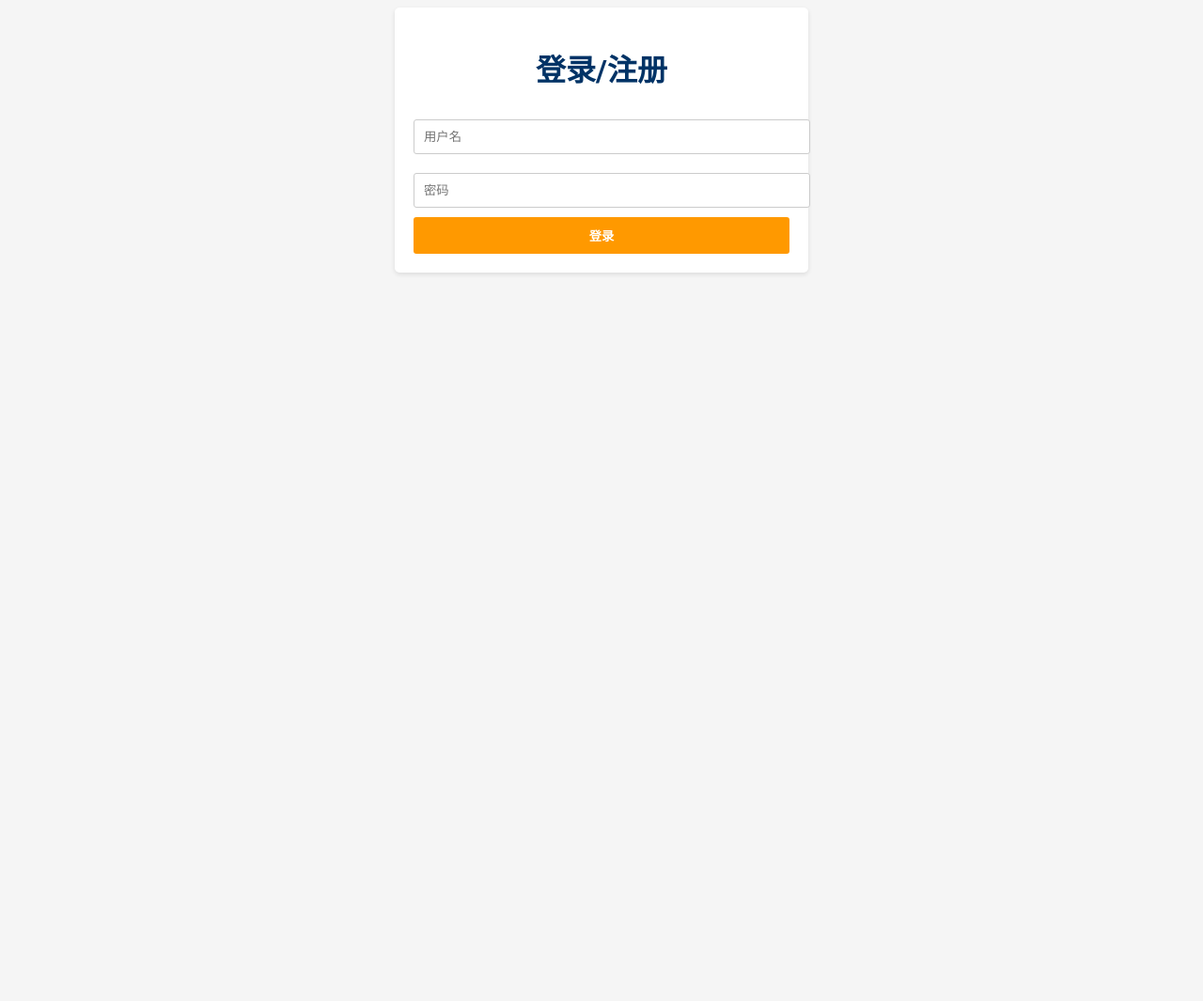
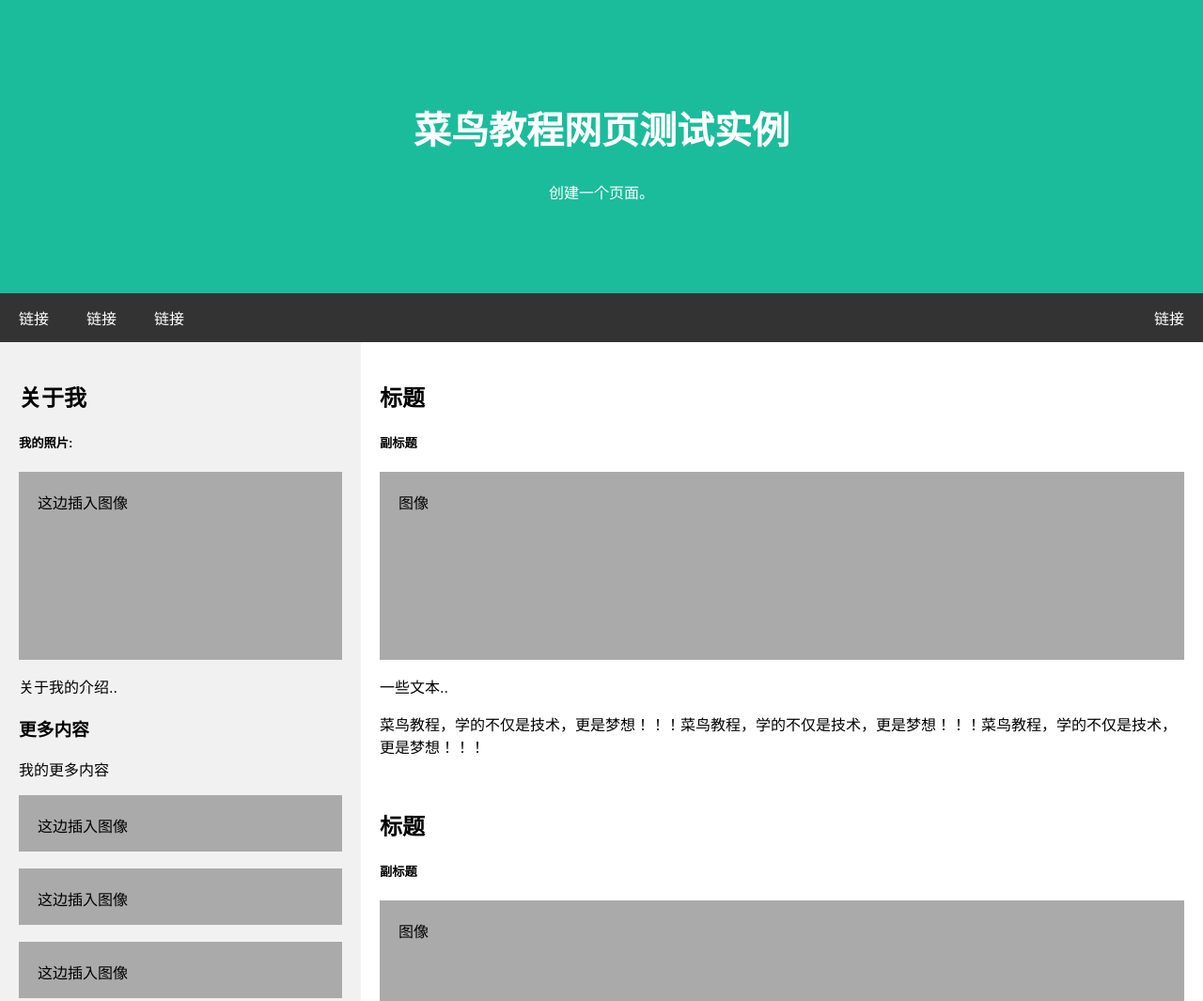
Before and after one commit to CSZLM/cszlm.github.io, a plain HTML site: page index.html in a window 1280 px wide. Shown: the top 1065 px of the page at 94% size. Before the commit the page ends 800 px from the top, so only its background shows below. Drawn offline with Linux system fonts and the light colour scheme.

Commit message:
Update index.html

```diff
--- a/index.html
+++ b/index.html
@@ -1,62 +1,159 @@
 <!DOCTYPE html>
-<html lang="en">
+<html>
 <head>
+<title>页面标题</title>
 <meta charset="UTF-8">
-    <meta name="viewport" content="width=device-width, initial-scale=1.0">
-    <title>登录注册界面</title>
+<meta name="viewport" content="width=device-width, initial-scale=1">
 <style>
+* {
+    box-sizing: border-box;
+}
+
+/* body 样式 */
 body {
-            font-family: 'Roboto', sans-serif;
-            background-color: #F5F5F5;
+    font-family: Arial;
+    margin: 0;
 }
-        .container {
-            max-width: 400px;
-            margin: 0 auto;
+
+/* 标题 */
+.header {
+    padding: 80px;
+    text-align: center;
+    background: #1abc9c;
+    color: white;
+}
+
+/* 标题字体加大 */
+.header h1 {
+    font-size: 40px;
+}
+
+/* 导航 */
+.navbar {
+    overflow: hidden;
+    background-color: #333;
+}
+
+/* 导航栏样式 */
+.navbar a {
+    float: left;
+    display: block;
+    color: white;
+    text-align: center;
+    padding: 14px 20px;
+    text-decoration: none;
+}
+
+/* 右侧链接*/
+.navbar a.right {
+    float: right;
+}
+
+/* 鼠标移动到链接的颜色 */
+.navbar a:hover {
+    background-color: #ddd;
+    color: black;
+}
+
+/* 列容器 */
+.row {
+    display: -ms-flexbox; /* IE10 */
+    display: flex;
+    -ms-flex-wrap: wrap; /* IE10 */
+    flex-wrap: wrap;
+}
+
+/* 创建两个列 */
+/* 边栏 */
+.side {
+    -ms-flex: 30%; /* IE10 */
+    flex: 30%;
+    background-color: #f1f1f1;
     padding: 20px;
-            background-color: #fff;
-            border-radius: 5px;
-            box-shadow: 0 2px 5px rgba(0, 0, 0, 0.1);
 }
-        h1 {
+
+/* 主要的内容区域 */
+.main {
+    -ms-flex: 70%; /* IE10 */
+    flex: 70%;
+    background-color: white;
+    padding: 20px;
+}
+
+/* 测试图片 */
+.fakeimg {
+    background-color: #aaa;
+    width: 100%;
+    padding: 20px;
+}
+
+/* 底部 */
+.footer {
+    padding: 20px;
     text-align: center;
-            color: #003366;
+    background: #ddd;
 }
-        input[type="text"], input[type="password"] {
+
+/* 响应式布局 - 在屏幕设备宽度尺寸小于 700px 时, 让两栏上下堆叠显示 */
+@media screen and (max-width: 700px) {
+    .row {
+        flex-direction: column;
+    }
+}
+
+/* 响应式布局 - 在屏幕设备宽度尺寸小于 400px 时, 让导航栏目上下堆叠显示 */
+@media screen and (max-width: 400px) {
+    .navbar a {
+        float: none;
         width: 100%;
-            padding: 10px;
-            margin: 10px 0;
-            border: 1px solid #ccc;
-            border-radius: 3px;
-            outline: none;
-            transition: box-shadow 0.3s;
     }
-        input[type="text"]:focus, input[type="password"]:focus {
-            box-shadow: 0 0 5px rgba(0, 102, 204, 0.5);
-        }
-        button {
-            width: 100%;
-            padding: 10px;
-            background-color: #FF9900;
-            border: none;
-            border-radius: 3px;
-            color: #fff;
-            font-weight: bold;
-            cursor: pointer;
-            transition: background-color 0.3s;
-        }
-        button:hover {
-            background-color: #FFA726;
 }
 </style>
 </head>
 <body>
-    <div class="container">
-        <h1>登录/注册</h1>
-        <form>
-            <input type="text" placeholder="用户名" required>
-            <input type="password" placeholder="密码" required>
-            <button type="submit">登录</button>
-        </form>
+
+<div class="header">
+  <h1>菜鸟教程网页测试实例</h1>
+  <p>创建一个页面。</p>
 </div>
+
+<div class="navbar">
+  <a href="#">链接</a>
+  <a href="#">链接</a>
+  <a href="#">链接</a>
+  <a href="#" class="right">链接</a>
+</div>
+
+<div class="row">
+  <div class="side">
+      <h2>关于我</h2>
+      <h5>我的照片:</h5>
+      <div class="fakeimg" style="height:200px;">这边插入图像</div>
+      <p>关于我的介绍..</p>
+      <h3>更多内容</h3>
+      <p>我的更多内容</p>
+      <div class="fakeimg" style="height:60px;">这边插入图像</div><br>
+      <div class="fakeimg" style="height:60px;">这边插入图像</div><br>
+      <div class="fakeimg" style="height:60px;">这边插入图像</div>
+  </div>
+  <div class="main">
+      <h2>标题</h2>
+      <h5>副标题</h5>
+      <div class="fakeimg" style="height:200px;">图像</div>
+      <p>一些文本..</p>
+      <p>菜鸟教程，学的不仅是技术，更是梦想！！！菜鸟教程，学的不仅是技术，更是梦想！！！菜鸟教程，学的不仅是技术，更是梦想！！！</p>
+      <br>
+      <h2>标题</h2>
+      <h5>副标题</h5>
+      <div class="fakeimg" style="height:200px;">图像</div>
+      <p>一些文本..</p>
+      <p>菜鸟教程，学的不仅是技术，更是梦想！！！菜鸟教程，学的不仅是技术，更是梦想！！！菜鸟教程，学的不仅是技术，更是梦想！！！</p>
+  </div>
+</div>
+
+<div class="footer">
+  <h2>底部内容</h2>
+</div>
+
 </body>
 </html>
```
Lines whose indentation alone changed are shown as unchanged.
